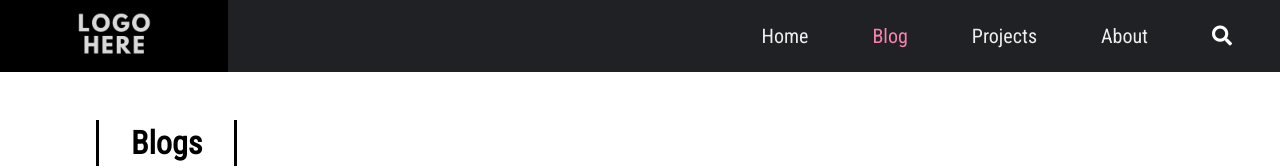
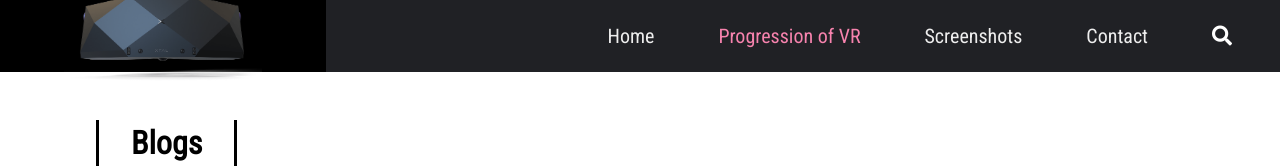
Before and after one commit to Takoda437/Website-for-IMED-265, a plain HTML site: page blogslist.html in a window 1280 px wide. Shown: the top 168 px of the page. Drawn offline with Linux system fonts and the light colour scheme.

Commit message:
Fixed next page of website to have proper navigation
Corrected the nav bar and fixed some small bugs on the next page

```diff
--- a/blogslist.html
+++ b/blogslist.html
@@ -9,7 +9,7 @@
     crossorigin="anonymous">
   <link href="https://fonts.googleapis.com/css?family=Roboto|Roboto+Condensed|Roboto+Slab" rel="stylesheet">
   <link rel="stylesheet" href="style.css">
-  <title>GTCoding</title>
+  <title>VR</title>
 </head>
 
 <body>
@@ -19,7 +19,7 @@
               <a href="index.html">Home</a>
           </li>
           <li>
-              <a href="blogslist.html">Blog</a>
+              <a href="blogslist.html">Progression of VR</a>
           </li>
           <li>
               <a href="blogslist.html">Projects</a>
@@ -36,7 +36,7 @@
   <nav>
       <div id="logo-img">
           <a href="#">
-              <img src="img/logo.png" alt="GTCoding Logo">
+              <img src="img/vr.png" alt="GTCoding Logo">
           </a>
       </div>
       <div id="menu-icon">
@@ -47,13 +47,13 @@
               <a href="index.html">Home</a>
           </li>
           <li>
-              <a class="active" href="blogslist.html">Blog</a>
+              <a class="active" href="blogslist.html">Progression of VR</a>
           </li>
           <li>
-              <a href="blogslist.html">Projects</a>
+              <a href="blogslist.html">Screenshots</a>
           </li>
           <li>
-              <a href="about.html">About</a>
+              <a href="about.html">Contact</a>
           </li>
           <li>
               <div id="search-icon">
```
